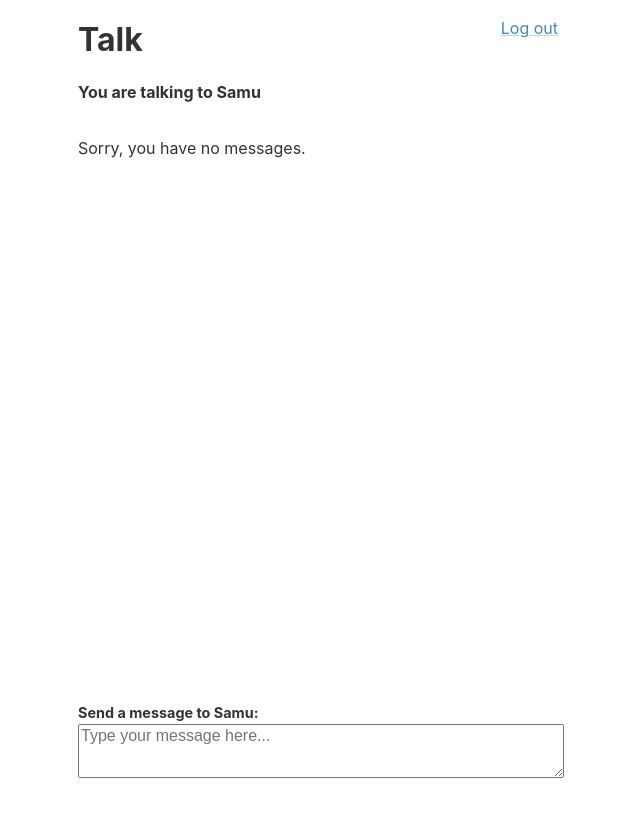
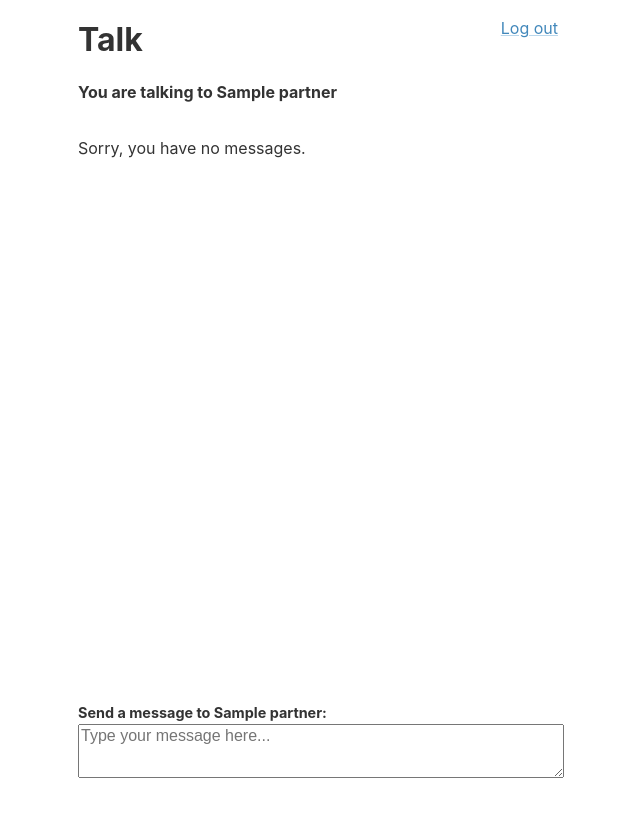
Before and after one commit to c0derabbit/talk, a Flask app: template templates/messages.html in a window 1280 px wide. Shown: the whole page, without its empty margins (322-962 px from the left). Run offline with Flask 2, Linux system fonts and the light colour scheme; the visitor is signed in with stand-in values (Sample User, id 1); the template is opened without the code that fills it: most values are stand-ins (such as "Sample title", 1, 10 or a date in 2020).

Commit message:
store username and partner in session

```diff
--- a/index.py
+++ b/index.py
@@ -12,9 +12,6 @@ app.config.update(dict(
 	USERNAME='eszter',
 	PASSWORD='secret'
 ))
-# for env-specific config files:
-app.config.from_envvar('TALK_SETTINGS', silent=True)
-# The silent switch just tells Flask to not complain if no such environment key is set.
 
 def connect_db():
 	db = sqlite3.connect(app.config['DATABASE'])
@@ -36,18 +33,15 @@ def show_messages():
 	db = get_db()
 	cursor = db.execute('select sender, receiver, message from messages order by id desc')
 	messages = cursor.fetchall()
-	# username = request.cookies.get('username') or 'stranger'
-	return render_template('messages.html', messages=messages)
+	session['partner'] = 'Samu'
+	return render_template('messages.html', messages=messages, partner=session['partner'])
 
 @app.route('/send', methods=['POST'])
 def send_message():
-	user = 'eszter'
-	to = 'Samu'
 	db = get_db()
 	db.execute('insert into messages (sender, receiver, message) values (?, ?, ?)',
-		[user, to, request.form['message']])
+		[session['username'], session['partner'], request.form['message']])
 	db.commit()
-	flash('new msg sent')
 	return redirect(url_for('show_messages'))
 
 @app.route('/login', methods=['GET', 'POST'])
@@ -60,7 +54,7 @@ def login():
 			error = 'Incorrect password'
 		else:
 			session['logged_in'] = True
-			flash('You logged in successfully')
+			session['username'] = request.form['username']
 			return redirect(url_for('show_messages'))
 	return render_template('login.html', error=error)
 
@@ -68,7 +62,7 @@ def login():
 def logout():
 	session.pop('logged_in', None)
 	flash('You were logged out')
-	return redirect(url_for('show_messages'))
+	return redirect(url_for('login'))
 
 @app.errorhandler(404)
 def page_not_found(error):
--- a/templates/messages.html
+++ b/templates/messages.html
@@ -2,11 +2,11 @@
 {% block body %}
   {% if session.logged_in %}
 
-    <h4>You are talking to Samu</h4>
+    <h4>You are talking to {{ partner }}</h4>
 
     <ul class="messages">
       {% for msg in messages | reverse %}
-        <li class="{{ 'sent' if msg.sender == 'Esz' else 'received'}}">
+        <li class="{{ 'sent' if msg.sender == session['username'] else 'received'}}">
           <span class="message">{{ msg.message }}</span>
         </li>
       {% else %}
@@ -15,7 +15,7 @@
     </ul>
 
     <form id="send_message" name="send_message" action="{{ url_for('send_message') }}" method="post">
-      <label for="message">Send a message to Samu:</label>
+      <label for="message">Send a message to {{ partner }}:</label>
       <textarea name="message" id="send_msg_input"
         placeholder="Type your message here..."></textarea>
     </form>
```
